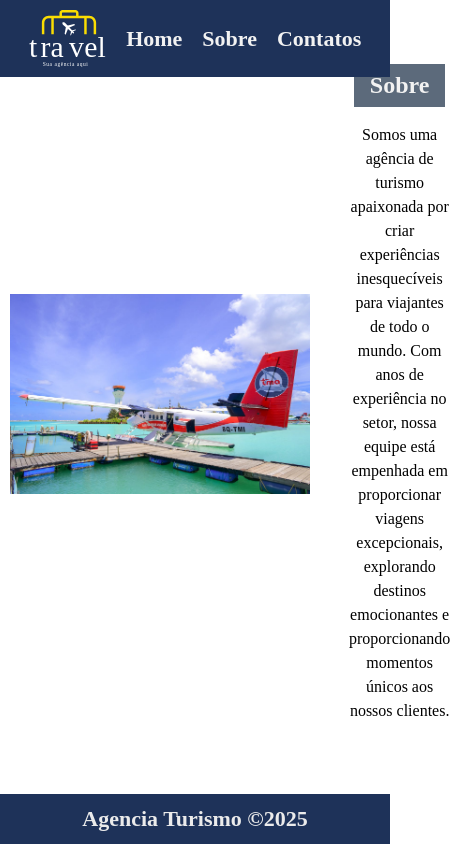
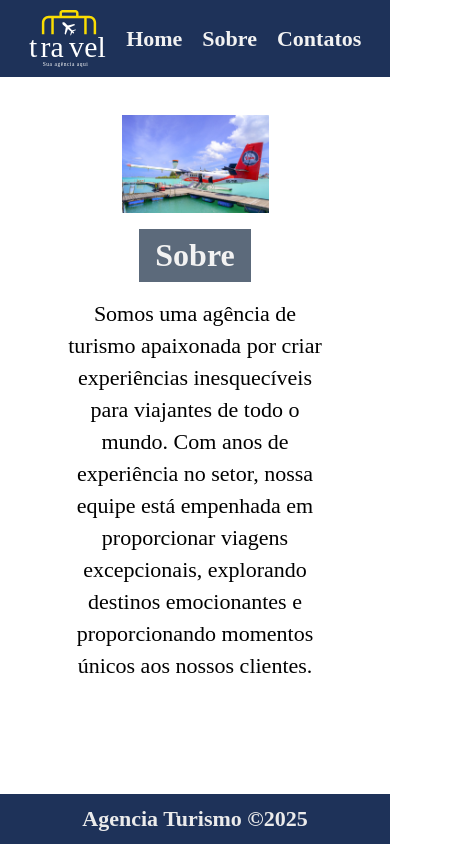
Before and after one commit to denneraladim/agencia-turismo-react, a React (Vite) app: page /sobre in a window 390 px wide. Shown: the whole page, 465 px wide, since content can reach past the window. Built offline with nearby package versions, Linux system fonts and the light colour scheme.

Commit message:
Criado a Responsividade

```diff
--- a/src/Pages/Sobre/Sobre.module.scss
+++ b/src/Pages/Sobre/Sobre.module.scss
@@ -9,7 +9,7 @@
     flex-direction: column;
     align-items: center;
     justify-content: center;
-    padding: 10px 10px 40px;
+     padding: 20px 20px 40px;
 
     .content {
         display: flex;
@@ -28,17 +28,31 @@
             gap: 16px;
 
             h2 {
-                font-size: 24px;
+                font-size: 32px;
                 background-color: c.$color-secondary;
                 color: c.$color-white;
                 padding: 8px 16px;
             }
 
             p {
-                font-size: 16px;
-                line-height: 24px;
+                font-size: 22px;
+                line-height: 32px;
                 padding: 0 15px;
             }
         }
     }
 }
+
+@media (max-width: 768px){
+    .sobre {
+        .content{
+            flex-direction: column;
+            padding-inline: 28px;
+            gap: 16px;
+
+            img {
+                max-width: 50%;
+            }
+        }
+    }
+}
```
